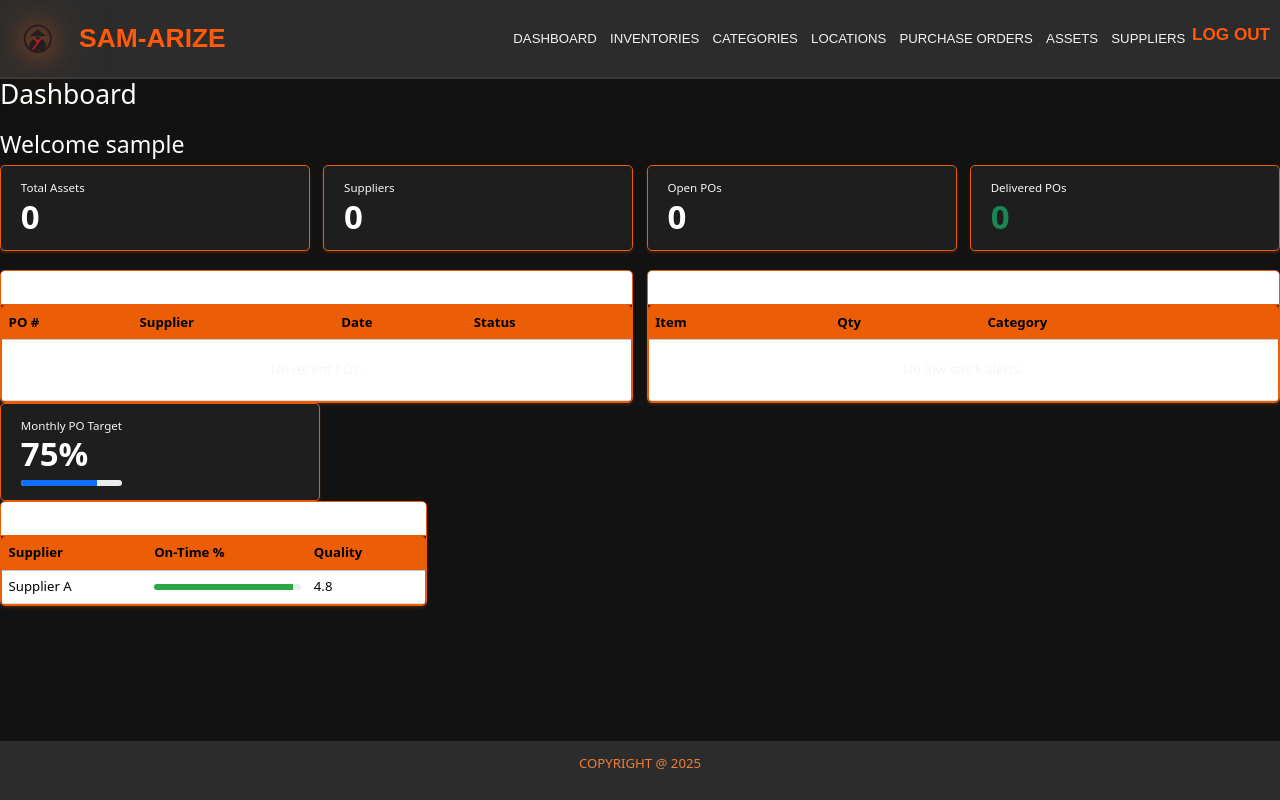
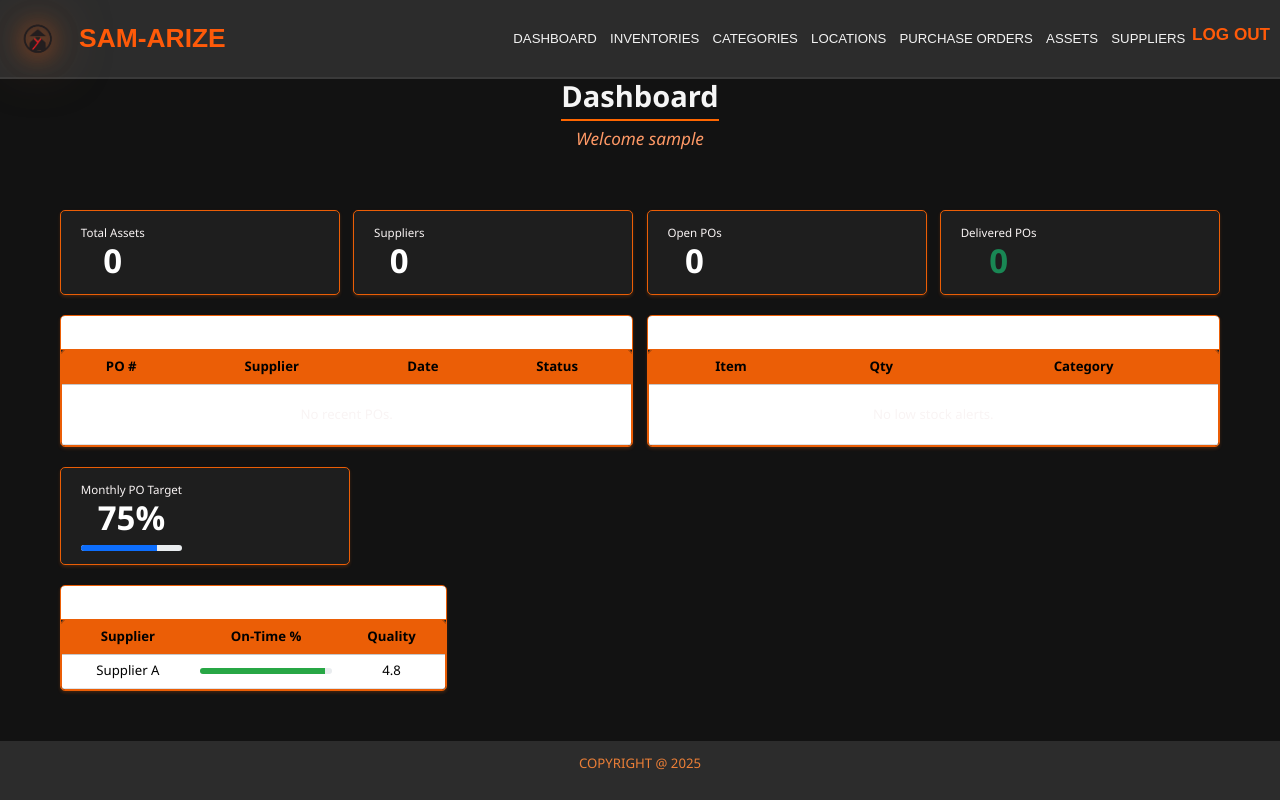
Before and after one commit to MarcoPhilip/sam-arize, a Django app: page /dashboard/ in a window 1280 px wide. Run offline with Django 5.2, Linux system fonts and the light colour scheme; the visitor is signed in with stand-in values (Sample User, id 1); data that the repository does not hold is empty; some web fonts are replaced.

Commit message:
final dash

```diff
--- a/main_app/static/css/home/dashboard.css
+++ b/main_app/static/css/home/dashboard.css
@@ -8,9 +8,39 @@
   --border-color: #eb5e06;
 }
 
-body {
-  background-color: var(--bg-dark);
-  color: var(--text-primary);
+ body {
+    background-color: var(--bg-dark);
+    color: var(--text-primary);
+    font-family: 'Segoe UI', Tahoma, Geneva, Verdana, sans-serif;
+  }
+
+.dashboard-container {
+  margin: 20px auto;
+  padding: 20px;
+  max-width: 1200px;
+}
+
+/* Dashboard header styling */
+.dashboard-header {
+  text-align: center;
+  margin-bottom: 30px;
+}
+
+.dashboard-header h2 {
+  font-size: 2.2rem;
+  font-weight: bold;
+  color: #f5f5f5;
+  margin-bottom: 8px;
+  border-bottom: 2px solid #ff6600;
+  display: inline-block;
+  padding-bottom: 5px;
+}
+
+.dashboard-header h3 {
+  font-size: 1.3rem;
+  font-style: italic;
+  color: #ff9966;
+  margin: 0;
 }
 
 .card {
--- a/main_app/templates/dashboard.html
+++ b/main_app/templates/dashboard.html
@@ -15,8 +15,16 @@ DASHBOARD · SAM-ARIZE
 {% endblock %}
 
 {% block content %}
-<h2 class="mb-4">Dashboard</h2>
-<h3>Welcome {{ user.username }}</h3>
+
+ <div class="dashboard-header">
+  <h2>Dashboard</h2>
+  <h3>Welcome {{ user.username }}</h3>
+
+
+<div class="dashboard-container">
+<br>
+
+
 
 <!-- KPI cards -->
 <div class="row g-3 mb-4">
@@ -159,6 +167,9 @@ DASHBOARD · SAM-ARIZE
   </div>
 </div>
 
+
+<br>
+
 <div class="col-6 col-md-3">
   <div class="card shadow-sm h-100">
     <div class="card-body">
@@ -175,6 +186,8 @@ DASHBOARD · SAM-ARIZE
     </div>
   </div>
 </div>
+
+<br>
 
 <div class="col-12 col-md-4">
   <div class="card shadow-sm h-100">
@@ -199,6 +212,7 @@ DASHBOARD · SAM-ARIZE
     </div>
   </div>
 </div>
-
+</div>
+</div>
 
 {% endblock %}
```
